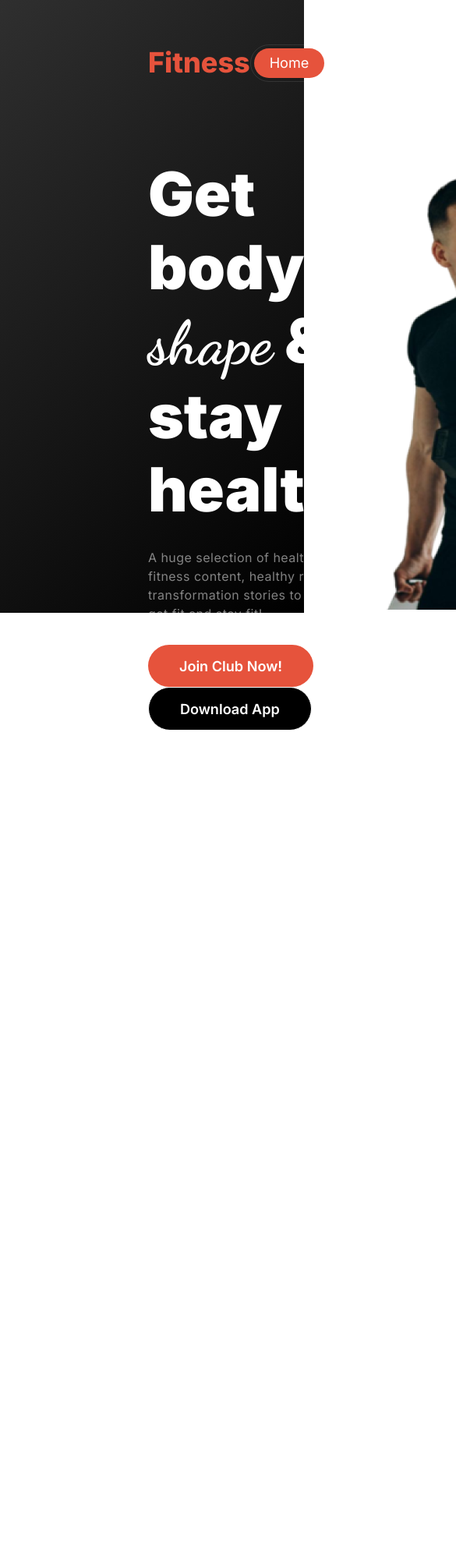
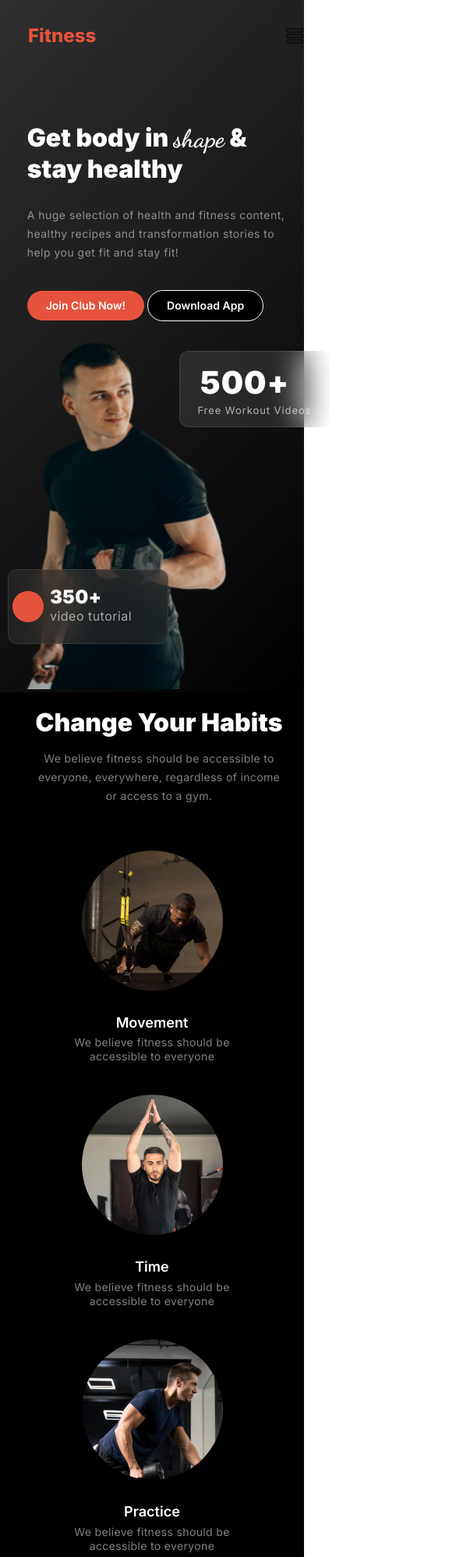
Before and after one commit to Sabit01Hasan/Fitness, a plain HTML site: page index.html in a window 390 px wide. Shown: the top 1997 px of the page at 78% size, 585 px wide, since content can reach past the window. Before the commit the page ends 937 px from the top, so only its background shows below. Drawn offline with Linux system fonts and the light colour scheme.

Commit message:
Did a lot of things offline when internet was gone

```diff
--- a/index.html
+++ b/index.html
@@ -19,6 +19,9 @@
                     <p>Service</p>
                     <p>Contract</p>
                     <p>About</p>
+                </div>
+                <div class="dot3">
+                    <img src="images/settings_16539473.png" alt="">
                 </div>
             </nav>
             <div class="banner-container">
@@ -47,5 +50,37 @@
             </div>
         </section>
     </header>
+    <section class="main">
+        <section class="gap">
+            <center>
+                <div class="img-header">
+                    <h3>Change Your Habits</h3>
+                    <p>We believe fitness should be accessible to everyone, everywhere, regardless of income or access to a gym.</p>
+                </div>
+            </center>
+            <div class="img4">
+                <div class="img">
+                    <img src="images/image 3.png" alt="pushup">
+                    <h5>Movement</h5>
+                    <p>We believe fitness should be accessible to everyone</p>
+                </div>
+                <div class="img">
+                    <img src="images/image 2.png" alt="pushup">
+                    <h5>Time</h5>
+                    <p>We believe fitness should be accessible to everyone</p>
+                </div>
+                <div class="img">
+                    <img src="images/image 4.png" alt="pushup">
+                    <h5>Practice</h5>
+                    <p>We believe fitness should be accessible to everyone</p>
+                </div>
+                <div class="img">
+                    <img src="images/image 5.png" alt="pushup">
+                    <h5>WeightLoss</h5>
+                    <p>We believe fitness should be accessible to everyone</p>
+                </div>
+            </div>
+        </section>
+    </section>
 </body>
 </html>
--- a/styles/styles.css
+++ b/styles/styles.css
@@ -13,6 +13,7 @@
 .banner-content{
     margin-left: 11.87rem;
     padding-top: 3.56rem;
+    height: auto;
 }
 .nav{
     display: flex;
@@ -101,8 +102,6 @@
 
 }
 .banner-right img{
-    width: 21.81rem;
-    height: 36.25rem;
     margin-right: 13.37rem;
 }
 .ball{
@@ -182,3 +181,142 @@
     line-height: 1.25rem;
     letter-spacing: 0.06rem;
 }
+.dot3{
+    display: none;
+}
+/* *********Main section******** */
+.main{
+    background: black;
+}
+.gap{
+    margin-right: 198px;
+    margin-left: 198px;
+}
+.img-header h3{
+    color: rgb(255, 255, 255);
+    font-family: Inter;
+    font-size: 3rem;
+    font-weight: 900;
+    line-height: 120%;
+    text-align: center;
+    padding-top: 100px;
+}
+.img-header p{
+    color: rgba(255, 255, 255, 0.5);
+    font-family: Inter;
+    font-size: 0.88rem;
+    font-weight: 400;
+    line-height: 1.5rem;
+    letter-spacing: 0.02rem;
+    text-align: center;
+    margin-top: 14px;
+}
+.img-header{
+    width: 41.94rem;
+}
+.img4{
+    display: flex;
+    justify-content: space-around;
+    margin-top: 58px;
+}
+.img img{
+    border-radius: 50%;
+}
+.img{
+    display: flex;
+    flex-direction: column;
+    width: 14.44rem;
+    justify-content: center;
+    align-items: center;
+}
+.img h5{
+    color: rgb(255, 255, 255);
+    font-family: Inter;
+    font-size: 1.13rem;
+    font-weight: 600;
+    line-height: 120%;
+    margin-top: 30px;
+}
+.img p{
+    color: rgba(255, 255, 255, 0.5);
+    font-family: Inter;
+    font-size: 0.88rem;
+    font-weight: 400;
+    line-height: 1.13rem;
+    letter-spacing: 0.02rem;
+    text-align: center;
+    margin-top: 6px;
+}
+
+
+@media screen and (max-width: 768px) {
+    .banner-content {
+        margin-left: 1rem;
+        padding-top: 2rem;
+    }
+    .menu{
+        display: none;
+    }
+    .nav{
+        align-items: center;
+    }
+    .dot3{
+        display: contents;
+    }
+    #logo {
+        font-size: 1.5rem;
+        margin-left: 20px;
+
+    }
+    .body {
+        font-size: 2rem;
+    }
+    .description {
+        font-size: 0.875rem;
+    }
+    .banner-container {
+        flex-direction: column;
+        align-items: center;
+    }
+    .header {
+        width: 90%;
+        height: auto;
+        text-align: left;
+    }
+    .btn1, .btn2 {
+        padding: 0.5rem 1.5rem;
+        font-size: 0.875rem;
+        margin: 0.5rem 0;
+    }
+    .banner-right img {
+        margin-right: 0;
+        width: 80%;
+    }
+    .video{
+        position: absolute;
+        left: 10px;
+        top: 730px;
+        padding: 5px;
+    }
+    .workout{
+        position: absolute;
+        left: 230px;
+        top: 450px;
+    }
+    .img4{
+        flex-direction: column;
+        gap: 40px;
+        align-items: center;
+    }
+    .gap{
+        margin-left: 45px;
+        margin-right: 45px;
+    }
+    .img-header{
+        width: 19.88rem;
+    }
+    .img-header h3{
+        font-size: 2rem;
+        padding-top: 20px;
+    }
+}
```
Also changed, not shown: images/settings_16539473.png (added).
